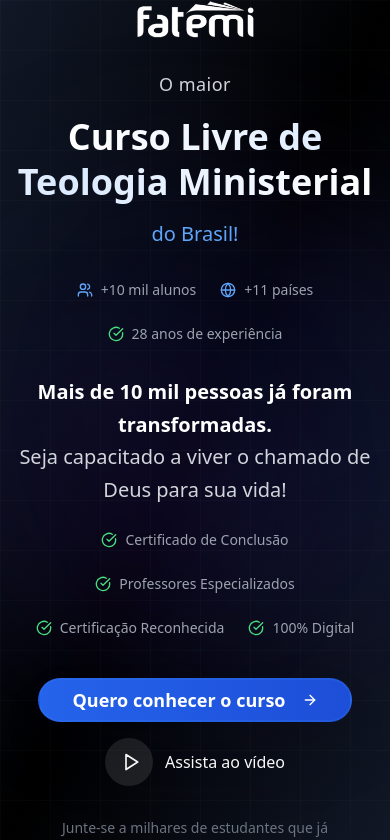
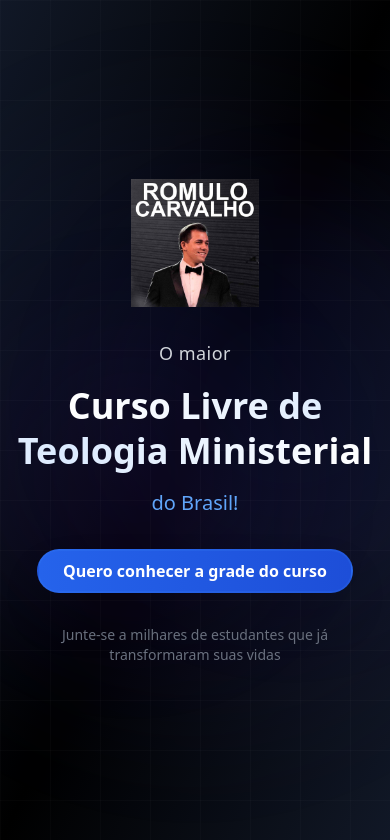
Before and after one commit to marketingfatemi/fatemi-landing-page-boost-1c0c90e9, a React (Vite) app: page / in a window 390 px wide. Shown: the top 840 px of the page. Built offline with nearby package versions, Linux system fonts and the light colour scheme.

Commit message:
Refactor: Update design elements and content
Update logo, mobile layout, and testimonials.

```diff
--- a/src/components/Hero.tsx
+++ b/src/components/Hero.tsx
@@ -1,6 +1,6 @@
 
 import { Button } from "@/components/ui/button";
-import { Play, CheckCircle, Users, Globe, ArrowRight } from "lucide-react";
+import { CheckCircle, Users, Globe } from "lucide-react";
 
 const Hero = () => {
   const scrollToContact = () => {
@@ -8,6 +8,10 @@ const Hero = () => {
     contactSection?.scrollIntoView({
       behavior: 'smooth'
     });
+  };
+
+  const handleWhatsAppClick = () => {
+    window.open('https://wa.me/5511999999999', '_blank');
   };
 
   return (
@@ -24,12 +28,12 @@ const Hero = () => {
 
       <div className="container mx-auto px-4 relative z-10">
         <div className="max-w-6xl mx-auto text-center">
-          {/* Logo */}
+          {/* Logo - Changed to round version */}
           <div className="mb-8 animate-fade-in">
             <img
               alt="FATEMI Logo"
               className="w-32 h-auto mx-auto mb-6"
-              src="/lovable-uploads/6527ed59-3027-4c3c-a95a-695fa44553d7.png"
+              src="/lovable-uploads/871dd152-a8de-4acc-8e75-20e20ac9ed05.png"
             />
           </div>
 
@@ -49,8 +53,8 @@ const Hero = () => {
             </div>
           </div>
 
-          {/* Trust badges */}
-          <div className="flex flex-wrap justify-center items-center gap-6 mb-8 text-sm text-gray-400">
+          {/* Trust badges - Hidden on mobile */}
+          <div className="hidden md:flex flex-wrap justify-center items-center gap-6 mb-8 text-sm text-gray-400">
             <div className="flex items-center gap-2">
               <Users className="w-4 h-4 text-blue-400" />
               <span>+10 mil alunos</span>
@@ -65,8 +69,8 @@ const Hero = () => {
             </div>
           </div>
 
-          {/* Value proposition */}
-          <div className="mb-10 animate-fade-in" style={{ animationDelay: '0.2s' }}>
+          {/* Value proposition - Hidden on mobile */}
+          <div className="mb-10 animate-fade-in hidden md:block" style={{ animationDelay: '0.2s' }}>
             <p className="text-xl md:text-2xl text-gray-300 leading-relaxed max-w-4xl mx-auto mb-6">
               <span className="text-white font-semibold">Mais de 10 mil pessoas já foram transformadas.</span><br />
               Seja capacitado a viver o chamado de Deus para sua vida!
@@ -95,22 +99,24 @@ const Hero = () => {
 
           {/* Modern CTA section */}
           <div className="animate-fade-in" style={{ animationDelay: '0.4s' }}>
-            <div className="flex flex-col sm:flex-row justify-center items-center gap-4 mb-8">
+            <div className="flex justify-center items-center mb-8">
+              {/* Desktop CTA */}
               <Button
-                onClick={scrollToContact}
+                onClick={handleWhatsAppClick}
                 size="lg"
-                className="bg-gradient-to-r from-blue-600 to-blue-700 hover:from-blue-700 hover:to-blue-800 text-white font-bold py-4 px-8 rounded-full text-lg shadow-2xl transform hover:scale-105 transition-all duration-300 border-2 border-blue-500/20"
+                className="hidden md:flex bg-gradient-to-r from-blue-600 to-blue-700 hover:from-blue-700 hover:to-blue-800 text-white font-bold py-4 px-8 rounded-full text-lg shadow-2xl transform hover:scale-105 transition-all duration-300 border-2 border-blue-500/20"
               >
-                Quero conhecer o curso
-                <ArrowRight className="w-5 h-5 ml-2" />
+                QUERO ME INSCREVER
               </Button>
 
-              <button className="flex items-center gap-3 text-white hover:text-blue-400 transition-colors group">
-                <div className="w-12 h-12 rounded-full bg-white/10 flex items-center justify-center group-hover:bg-white/20 transition-colors">
-                  <Play className="w-5 h-5 ml-1" />
-                </div>
-                <span className="font-medium">Assista ao vídeo</span>
-              </button>
+              {/* Mobile CTA - Fixed text overflow */}
+              <Button
+                onClick={handleWhatsAppClick}
+                size="lg"
+                className="md:hidden bg-gradient-to-r from-blue-600 to-blue-700 hover:from-blue-700 hover:to-blue-800 text-white font-bold py-4 px-6 rounded-full text-base shadow-2xl transform hover:scale-105 transition-all duration-300 border-2 border-blue-500/20 whitespace-nowrap"
+              >
+                Quero conhecer a grade do curso
+              </Button>
             </div>
 
             {/* Social proof */}
--- a/src/components/Investment.tsx
+++ b/src/components/Investment.tsx
@@ -100,7 +100,7 @@ const Investment = () => {
             </div>
           </div>
 
-          {/* Additional CTA section - Updated content */}
+          {/* Updated section - Fixed button positioning */}
           <div className="bg-gradient-to-r from-blue-600/20 to-purple-600/20 border border-blue-600/30 rounded-xl p-6 max-w-2xl mx-auto">
             <div className="flex items-center justify-center gap-2 text-blue-400 mb-4">
               <Users className="w-5 h-5" />
@@ -111,13 +111,15 @@ const Investment = () => {
             <p className="text-white text-sm mb-4">
               Não perca a oportunidade de transformar sua vida. Seja o próximo!
             </p>
+            <div className="w-full">
               <Button
                 onClick={handleWhatsAppClick}
                 size="lg"
-              className="bg-gradient-to-r from-blue-600 to-blue-700 hover:from-blue-700 hover:to-blue-800 text-white font-bold py-3 px-8 rounded-full text-lg shadow-xl transform hover:scale-105 transition-all duration-300"
+                className="w-full bg-gradient-to-r from-blue-600 to-blue-700 hover:from-blue-700 hover:to-blue-800 text-white font-bold py-3 px-8 rounded-full text-lg shadow-xl transform hover:scale-105 transition-all duration-300"
               >
                 QUERO ME INSCREVER AGORA!
               </Button>
+            </div>
           </div>
         </div>
       </div>
--- a/src/components/Testimonials.tsx
+++ b/src/components/Testimonials.tsx
@@ -1,33 +1,52 @@
+
 import { Card, CardContent } from "@/components/ui/card";
 import { Star, Quote } from "lucide-react";
+
 const Testimonials = () => {
-  const testimonials = [{
-    name: "Maria Silva",
-    text: "Não foi apenas um curso - foi uma revolução na minha vida! Hoje entendo meu propósito e vivo cada dia com significado real.",
-    rating: 5,
-    role: "Formada em 2023"
-  }, {
-    name: "João Santos",
-    text: "28 anos depois, a FATEMI continua transformando vidas. O ensino prático me capacitou para liderar com sabedoria e amor.",
-    rating: 5,
-    role: "Formado em 2022"
-  }, {
-    name: "Ana Costa",
-    text: "Antes eu só 'ia à igreja'. Hoje eu VIVO a Palavra todos os dias. A diferença é gigantesca!",
-    rating: 5,
-    role: "Formada em 2023"
-  }, {
-    name: "Pedro Oliveira",
-    text: "Estudar na FATEMI foi o melhor investimento da minha vida. Minha família, meu trabalho, tudo mudou para melhor.",
-    rating: 5,
-    role: "Formado em 2022"
-  }];
-  return <section className="bg-gray-900 py-[80px]">
+  const testimonials = [
+    {
+      name: "Tauan Jhonny",
+      text: "Esse curso ajudou a transformar minha história.",
+      rating: 5,
+      role: "Aluno FATEMI"
+    },
+    {
+      name: "Oeslen Ribeiro",
+      text: "Tive a imensa oportunidade de iniciar e concluir o Curso de Teologia Ministerial e Prática, um Curso que impactou a minha vida de uma forma tremenda, algo sobrenatural. A revelação da palavra de Deus ministrada nesse curso é tremenda, tem mudado a vida de muitas pessoas aos arredores do mundo. Recomendo sem sombra de dúvida!",
+      rating: 5,
+      role: "Aluno FATEMI"
+    },
+    {
+      name: "Luana Lopes",
+      text: "Simplesmente o melhor curso de teologia do Sul do Brasil...",
+      rating: 5,
+      role: "Aluna FATEMI"
+    },
+    {
+      name: "Vania Barros",
+      text: "Muito bom mesmo. É uma descoberta do evangelho que já conhecemos, mas numa outra dimensão e profundidade fantástica.",
+      rating: 5,
+      role: "Aluna FATEMI"
+    },
+    {
+      name: "Marilda Martins",
+      text: "É outro nível de compreensão da Palavra de Deus!",
+      rating: 5,
+      role: "Aluna FATEMI"
+    }
+  ];
+
+  const handleWhatsAppClick = () => {
+    window.open('https://wa.me/5511999999999', '_blank');
+  };
+
+  return (
+    <section className="bg-gray-900 py-[80px]">
       <div className="container mx-auto px-4">
         <div className="max-w-6xl mx-auto">
           <div className="text-center mb-16">
             <h2 className="text-4xl md:text-5xl font-bold text-white mb-6">
-              <span className="text-gray-400">Mais de 10 mil</span> vidas transformadas
+              <span className="text-blue-400">Mais de 10 mil</span> vidas transformadas
             </h2>
             <p className="text-xl text-gray-300 mb-4 font-medium">
               Veja o que acontece quando você decide investir em sua transformação
@@ -37,20 +56,24 @@ const Testimonials = () => {
             </p>
           </div>
 
-          <div className="grid md:grid-cols-2 gap-8">
-            {testimonials.map((testimonial, index) => <Card key={index} className="bg-black border-gray-700 shadow-lg hover:shadow-xl transition-all duration-300">
-                <CardContent className="p-8">
+          {/* Grid responsivo para os testemunhos */}
+          <div className="grid md:grid-cols-2 lg:grid-cols-3 gap-8 mb-12">
+            {testimonials.map((testimonial, index) => (
+              <Card key={index} className="bg-black border-gray-700 shadow-lg hover:shadow-xl transition-all duration-300 h-full">
+                <CardContent className="p-8 flex flex-col h-full">
                   <div className="flex mb-4">
-                    {[...Array(testimonial.rating)].map((_, i) => <Star key={i} className="w-5 h-5 text-white fill-current" />)}
+                    {[...Array(testimonial.rating)].map((_, i) => (
+                      <Star key={i} className="w-5 h-5 text-white fill-current" />
+                    ))}
                   </div>
 
                   <Quote className="w-8 h-8 text-gray-600 mb-4" />
 
-                  <p className="text-gray-300 mb-6 leading-relaxed text-lg">
+                  <p className="text-gray-300 mb-6 leading-relaxed text-lg flex-grow">
                     <strong className="text-white">"{testimonial.text}"</strong>
                   </p>
 
-                  <div className="flex items-center gap-3">
+                  <div className="flex items-center gap-3 mt-auto">
                     <div className="bg-white w-12 h-12 rounded-full flex items-center justify-center">
                       <span className="text-black font-bold text-lg">
                         {testimonial.name.charAt(0)}
@@ -62,12 +85,23 @@ const Testimonials = () => {
                     </div>
                   </div>
                 </CardContent>
-              </Card>)}
+              </Card>
+            ))}
           </div>
 
-
+          {/* CTA Button */}
+          <div className="text-center">
+            <button
+              onClick={handleWhatsAppClick}
+              className="bg-gradient-to-r from-blue-600 to-blue-700 hover:from-blue-700 hover:to-blue-800 text-white font-bold py-4 px-8 rounded-full text-lg shadow-2xl transform hover:scale-105 transition-all duration-300"
+            >
+              COMECE AGORA
+            </button>
+          </div>
         </div>
       </div>
-    </section>;
+    </section>
+  );
 };
+
 export default Testimonials;
```
Also changed, not shown: src/components/Authority.tsx (+12 -12 lines). Lines whose indentation alone changed are shown as unchanged.
